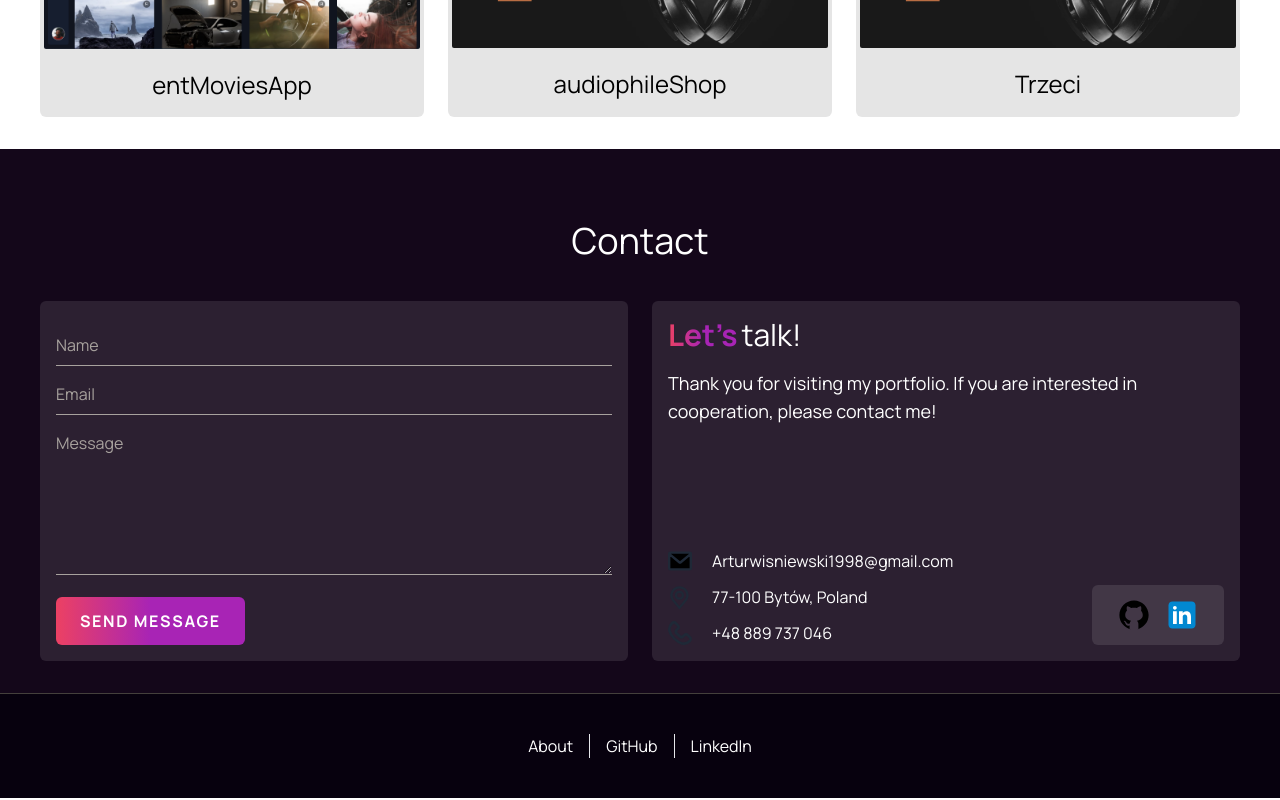
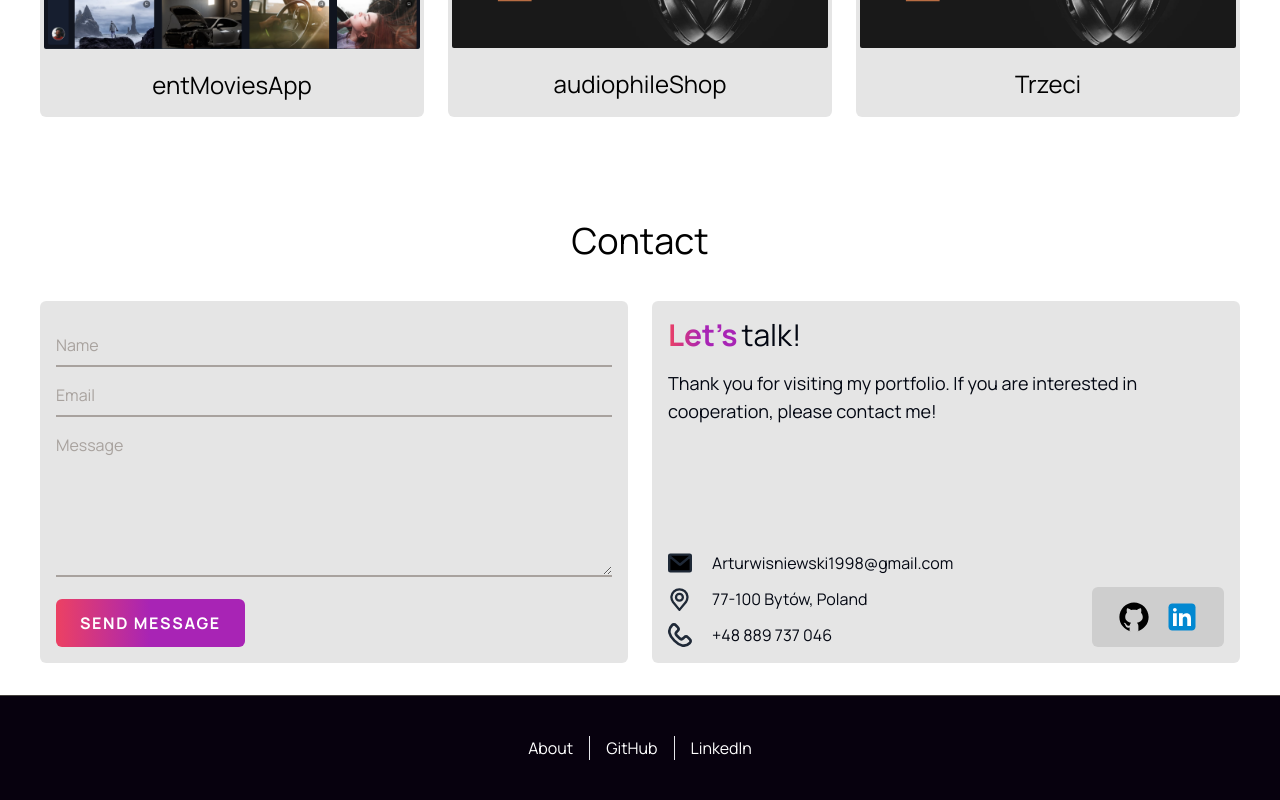
Before and after one commit to ArturDBW/Portfolio, a React (Vite) app: page / in a window 1280 px wide. Shown: the part 1435-2235 px from the top of the page. Built offline with nearby package versions, Linux system fonts and the light colour scheme; what tailwindcss-gradients would draw is missing.

Commit message:
add dark mode to Contact.tsx

```diff
--- a/src/components/Contact.tsx
+++ b/src/components/Contact.tsx
@@ -3,7 +3,7 @@ import { InfoContact } from "./InfoContact";
 
 export const Contact = () => {
   return (
-    <div className="border-b-[1px] border-stone-700 bg-[#14071A] px-10 py-8 text-white max-sm:px-5">
+    <div className="border-b-[1px] border-stone-700 px-10 py-8 dark:bg-[#14071A] dark:text-white max-sm:px-5">
       <h2 className="my-10 text-center text-4xl">Contact</h2>
       <div className="mx-auto flex max-w-7xl gap-x-6 max-md:flex-col-reverse max-md:gap-y-10 max-sm:gap-y-5">
         <FormContact />
--- a/src/components/FormContact.tsx
+++ b/src/components/FormContact.tsx
@@ -3,7 +3,7 @@ import emailjs from "@emailjs/browser";
 
 export const FormContact = () => {
   const inputStyles =
-    "borderBottomGradient w-full border-b-[1px] border-stone-400 bg-transparent pb-2 pt-4 outline-none placeholder:text-stone-400";
+    "borderBottomGradient w-full border-b-[2px] border-stone-400 bg-transparent pb-2 pt-4 outline-none placeholder:text-stone-400";
 
   const form = useRef();
 
@@ -30,7 +30,7 @@ export const FormContact = () => {
   };
 
   return (
-    <div className="w-1/2 rounded-md bg-white bg-opacity-10 p-4 max-md:w-full">
+    <div className="w-1/2 rounded-md bg-black bg-opacity-10 p-4 dark:bg-white dark:bg-opacity-10 max-md:w-full">
       <form ref={form} onSubmit={sendEmail} className="">
         <input
           type="text"
@@ -52,7 +52,7 @@ export const FormContact = () => {
         <input
           type="submit"
           value="Send message"
-          className="mt-4 cursor-pointer rounded-md border-none bg-gradient-linear px-6 py-3 font-bold uppercase tracking-widest outline-none duration-100 ease-out hover:scale-110 hover:bg-white hover:bg-none hover:text-black hover:shadow-gradient-linear-shadow"
+          className="mt-4 cursor-pointer rounded-md border-none bg-gradient-linear px-6 py-3 font-bold uppercase tracking-widest text-white outline-none duration-100 ease-out hover:scale-110 hover:bg-white hover:bg-none hover:text-black hover:shadow-gradient-linear-shadow"
         />
       </form>
     </div>
--- a/src/components/InfoContact.tsx
+++ b/src/components/InfoContact.tsx
@@ -6,7 +6,7 @@ import { Pinsvg } from "../svg/Pinsvg";
 
 export const InfoContact = () => {
   return (
-    <div className="flex w-1/2 flex-col items-start justify-between space-y-3 rounded-md bg-white bg-opacity-10 p-4 max-md:w-full">
+    <div className="flex w-1/2 flex-col items-start justify-between space-y-3 rounded-md bg-black bg-opacity-10 p-4 text-gray-950 dark:bg-white dark:bg-opacity-10 dark:text-white max-md:w-full">
       <div>
         <h3 className="mb-4 text-3xl ">
           <span className="gradient-text mr-1 font-bold">Let&rsquo;s</span>
@@ -33,7 +33,7 @@ export const InfoContact = () => {
           </div>
         </div>
         <div>
-          <div className="flex space-x-3 rounded-md bg-white bg-opacity-10 px-6 py-3 max-lg:mt-10">
+          <div className="flex space-x-3 rounded-md bg-black bg-opacity-10 px-6 py-3 dark:bg-white dark:bg-opacity-10 max-lg:mt-10">
             <GitHubsvg />
             <Linkedlnsvg />
           </div>
```
